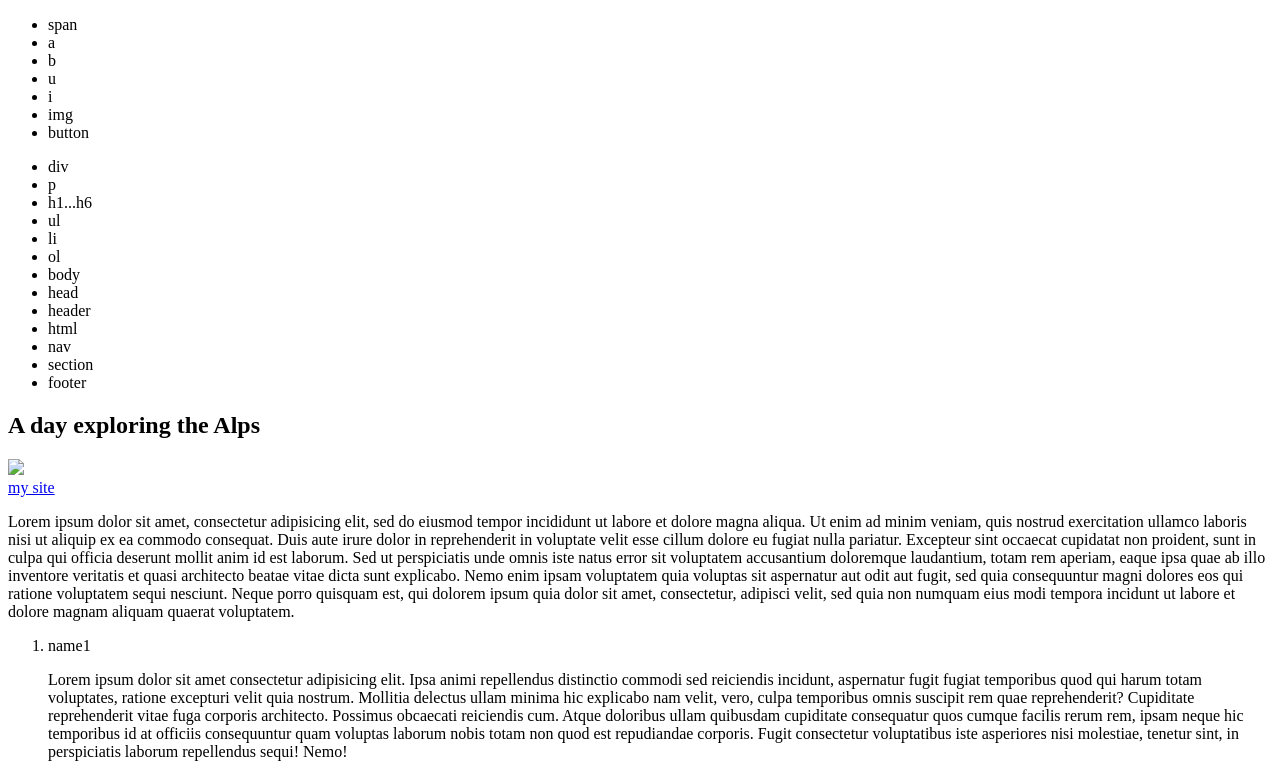
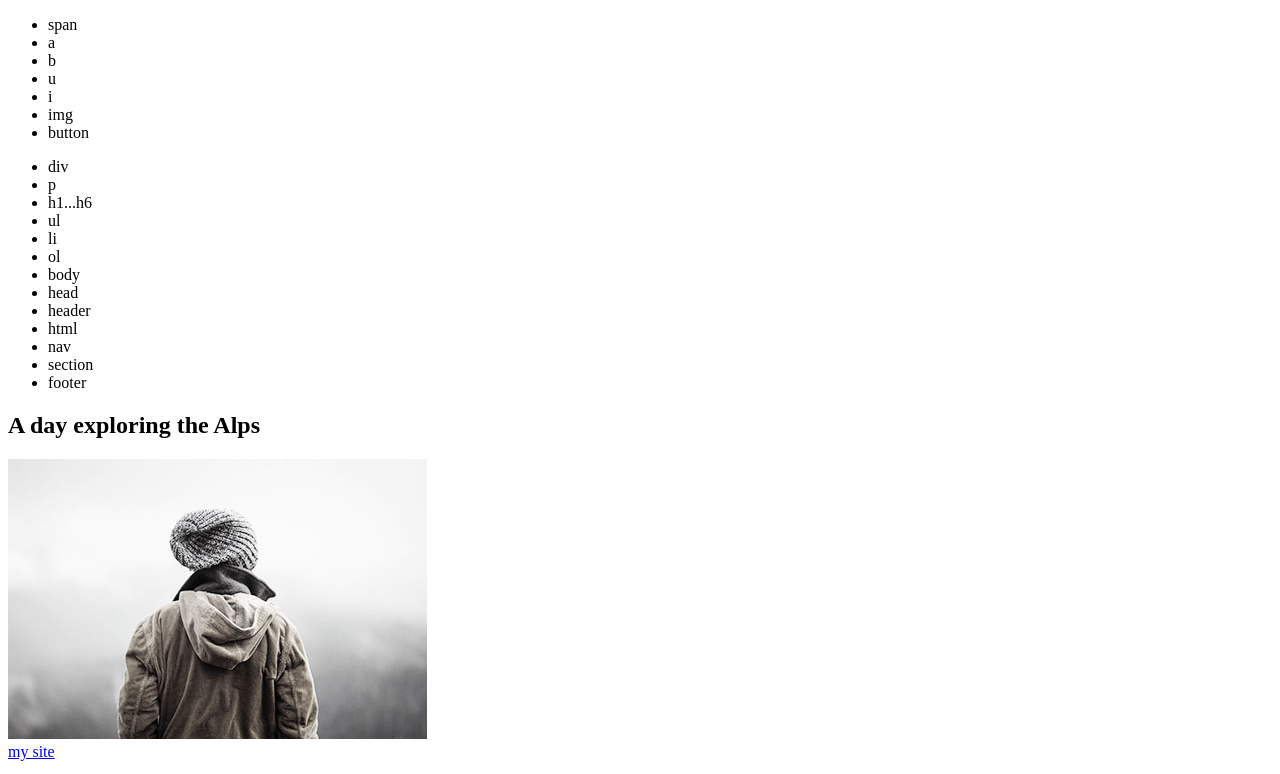
Before and after one commit to gen2023/goit-fe-course, a plain HTML site: page module-1/dop_dz/index.html in a window 1280 px wide. Shown: the top 774 px of the page. Drawn offline with Linux system fonts and the light colour scheme.

Commit message:
Изменен адрес картинки

```diff
--- a/module-1/dop_dz/index.html
+++ b/module-1/dop_dz/index.html
@@ -36,7 +36,7 @@
     <!--article-->
     <article>
         <h1>A day exploring the Alps</h1>
-        <img src="img/image4.jpg">
+        <img src="../img/image4.jpg">
         <br>
         <a href="genmag.xyz">my site</a>
         <p>Lorem ipsum dolor sit amet, consectetur adipisicing elit, sed do eiusmod tempor incididunt ut labore et dolore magna aliqua. Ut enim ad minim veniam, quis nostrud exercitation ullamco laboris nisi ut aliquip ex ea commodo consequat. Duis aute irure dolor in reprehenderit in voluptate velit esse cillum dolore eu fugiat nulla pariatur. Excepteur sint occaecat cupidatat non proident, sunt in culpa qui officia deserunt mollit anim id est laborum. Sed ut perspiciatis unde omnis iste natus error sit voluptatem accusantium doloremque laudantium, totam rem aperiam, eaque ipsa quae ab illo inventore veritatis et quasi architecto beatae vitae dicta sunt explicabo. Nemo enim ipsam voluptatem quia voluptas sit aspernatur aut odit aut fugit, sed quia consequuntur magni dolores eos qui ratione voluptatem sequi nesciunt. Neque porro quisquam est, qui dolorem ipsum quia dolor sit amet, consectetur, adipisci velit, sed quia non numquam eius modi tempora incidunt ut labore et dolore magnam aliquam quaerat voluptatem.</p>
```
